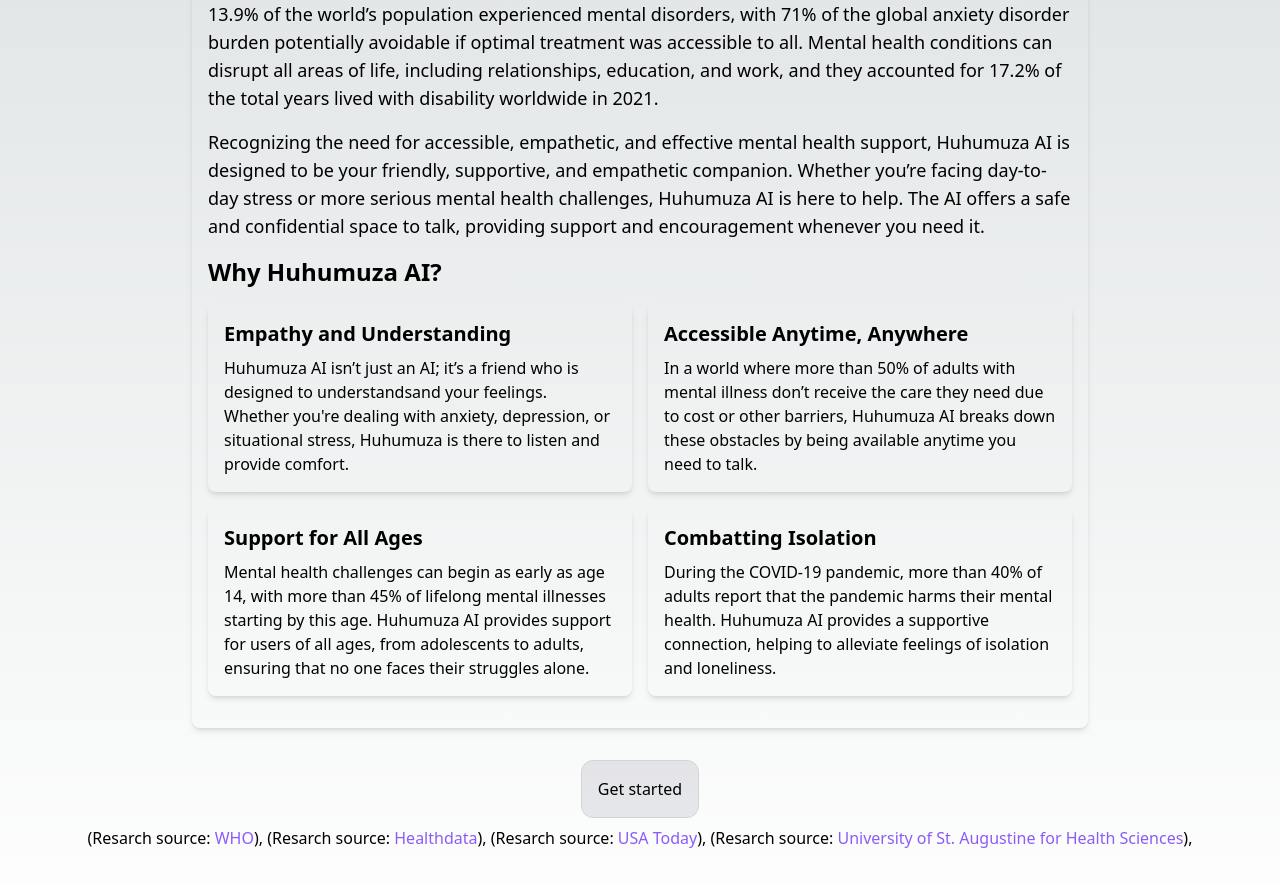
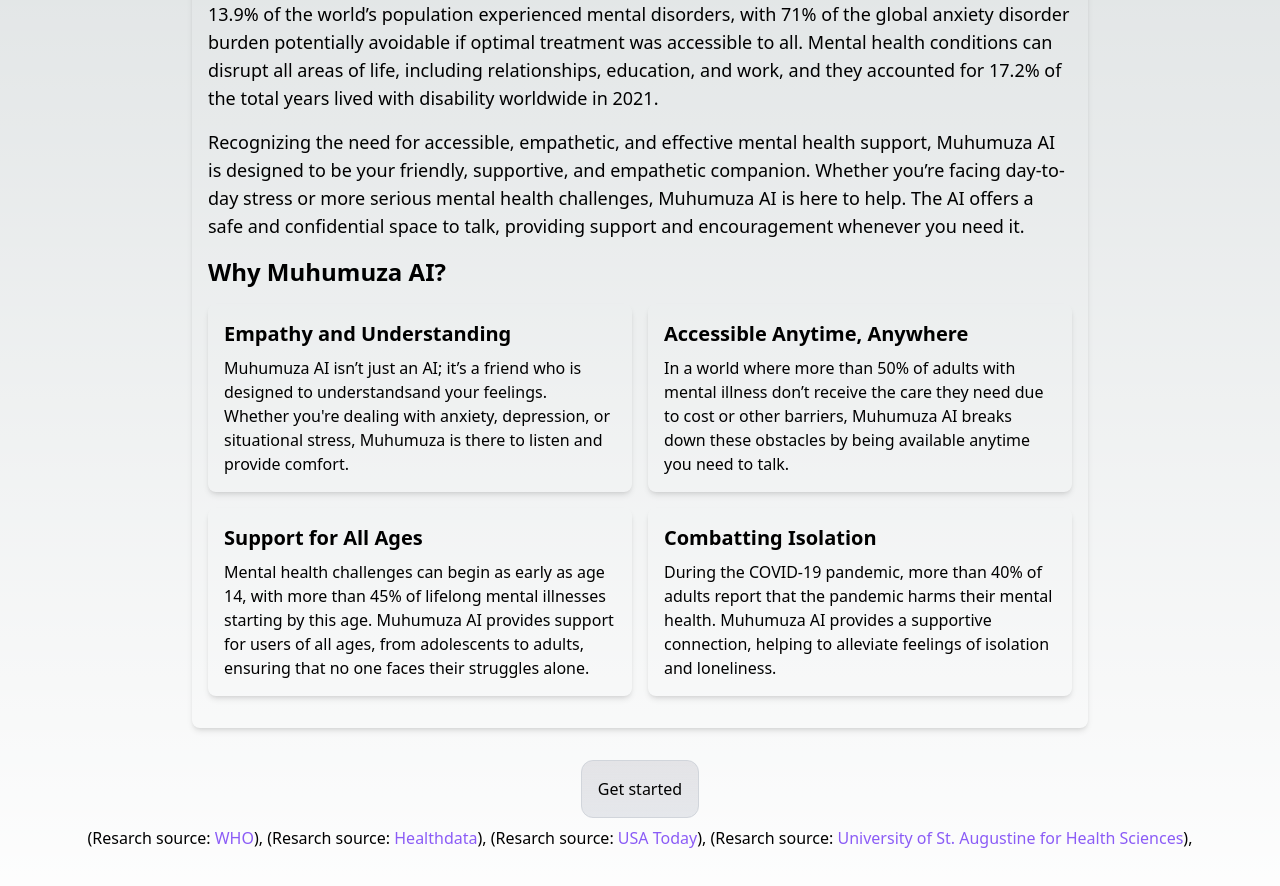
Before and after one commit to MichaelKasingye/google-ai-competition-project, a Next.js app: page /about in a window 1280 px wide. Shown: the part 460-1346 px from the top of the page. Built offline with nearby package versions, Linux system fonts and the light colour scheme; no server answers.

Commit message:
edit about page product name

```diff
--- a/src/app/about/page.tsx
+++ b/src/app/about/page.tsx
@@ -26,50 +26,50 @@
   return (
     <main className="flex min-h-screen flex-col items-center justify-between py-24">
       <Head>
-        <title>About Huhumuza AI - Your Mental Wellness Friend</title>
-        <meta name="description" content="Learn about Huhumuza AI and how it supports your mental well-being." />
+        <title>About Muhumuza AI - Your Mental Wellness Friend</title>
+        <meta name="description" content="Learn about Muhumuza AI and how it supports your mental well-being." />
       </Head>
 
       <div className="hero-section flex flex-col items-center justify-center text-center bg-gradient-to-b p-0 rounded-lg shadow-lg w-full mb-8">
         <h1 className="text-4xl font-bold mb-4">
-          <span className="text-violet-500">About</span> Huhumuza AI
+          <span className="text-violet-500">About</span> Muhumuza AI
         </h1>
       </div>
 
       <div className="w-full max-w-4xl px-4 py-8 shadow-md rounded-lg">
         <h2 className="text-2xl font-semibold mb-4">AI Mission</h2>
         <p className="text-lg mb-4">
-        Huhumuza is a word from one of the Ugandan tribes, meaning "to calm down." Huhumuza AI is dedicated to addressing the escalating mental health crisis affecting millions globally, including in the United States. In 2019, 970 million people worldwide were living with a mental disorder, with anxiety and depression being the most common. In the U.S., over 50 million people face mental health challenges each year, with anxiety disorders affecting nearly 19.1% of adults and depression impacting 8.3%.
+        Muhumuza is a word from one of the Ugandan tribes, meaning "to calm down." Muhumuza AI is dedicated to addressing the escalating mental health crisis affecting millions globally, including in the United States. In 2019, 970 million people worldwide were living with a mental disorder, with anxiety and depression being the most common. In the U.S., over 50 million people face mental health challenges each year, with anxiety disorders affecting nearly 19.1% of adults and depression impacting 8.3%.
 
         The COVID-19 pandemic further intensified this crisis, with an 18% increase in depressive disorders and a 15% rise in anxiety disorders globally in 2020 compared to 2019. By 2021, 13.9% of the world’s population experienced mental disorders, with 71% of the global anxiety disorder burden potentially avoidable if optimal treatment was accessible to all. Mental health conditions can disrupt all areas of life, including relationships, education, and work, and they accounted for 17.2% of the total years lived with disability worldwide in 2021.
         </p>
         <p className="text-lg mb-4">
-          Recognizing the need for accessible, empathetic, and effective mental health support, Huhumuza AI is designed to be your friendly, supportive, and empathetic companion. Whether you’re facing day-to-day stress or more serious mental health challenges, Huhumuza AI is here to help. The AI offers a safe and confidential space to talk, providing support and encouragement whenever you need it.
+          Recognizing the need for accessible, empathetic, and effective mental health support, Muhumuza AI is designed to be your friendly, supportive, and empathetic companion. Whether you’re facing day-to-day stress or more serious mental health challenges, Muhumuza AI is here to help. The AI offers a safe and confidential space to talk, providing support and encouragement whenever you need it.
         </p>
-        <h2 className="text-2xl font-semibold mb-4">Why Huhumuza AI?</h2>
+        <h2 className="text-2xl font-semibold mb-4">Why Muhumuza AI?</h2>
         <div className="grid grid-cols-1 md:grid-cols-2 gap-4">
           <div className="p-4  rounded-lg shadow-md">
             <h3 className="text-xl font-semibold mb-2">Empathy and Understanding</h3>
             <p className="text-md">
-              Huhumuza AI isn’t just an AI; it’s a friend who is designed to understandsand your feelings. Whether you're dealing with anxiety, depression, or situational stress, Huhumuza is there to listen and provide comfort.
+              Muhumuza AI isn’t just an AI; it’s a friend who is designed to understandsand your feelings. Whether you're dealing with anxiety, depression, or situational stress, Muhumuza is there to listen and provide comfort.
             </p>
           </div>
           <div className="p-4 rounded-lg shadow-md">
             <h3 className="text-xl font-semibold mb-2">Accessible Anytime, Anywhere</h3>
             <p className="text-md">
-              In a world where more than 50% of adults with mental illness don’t receive the care they need due to cost or other barriers, Huhumuza AI breaks down these obstacles by being available anytime you need to talk.
+              In a world where more than 50% of adults with mental illness don’t receive the care they need due to cost or other barriers, Muhumuza AI breaks down these obstacles by being available anytime you need to talk.
             </p>
           </div>
           <div className="p-4 rounded-lg shadow-md">
             <h3 className="text-xl font-semibold mb-2">Support for All Ages</h3>
             <p className="text-md">
-              Mental health challenges can begin as early as age 14, with more than 45% of lifelong mental illnesses starting by this age. Huhumuza AI provides support for users of all ages, from adolescents to adults, ensuring that no one faces their struggles alone.
+              Mental health challenges can begin as early as age 14, with more than 45% of lifelong mental illnesses starting by this age. Muhumuza AI provides support for users of all ages, from adolescents to adults, ensuring that no one faces their struggles alone.
             </p>
           </div>
           <div className="p-4 rounded-lg shadow-md">
             <h3 className="text-xl font-semibold mb-2">Combatting Isolation</h3>
             <p className="text-md">
-              During the COVID-19 pandemic, more than 40% of adults report that the pandemic harms their mental health. Huhumuza AI provides a supportive connection, helping to alleviate feelings of isolation and loneliness.
+              During the COVID-19 pandemic, more than 40% of adults report that the pandemic harms their mental health. Muhumuza AI provides a supportive connection, helping to alleviate feelings of isolation and loneliness.
             </p>
           </div>
         </div>
```
